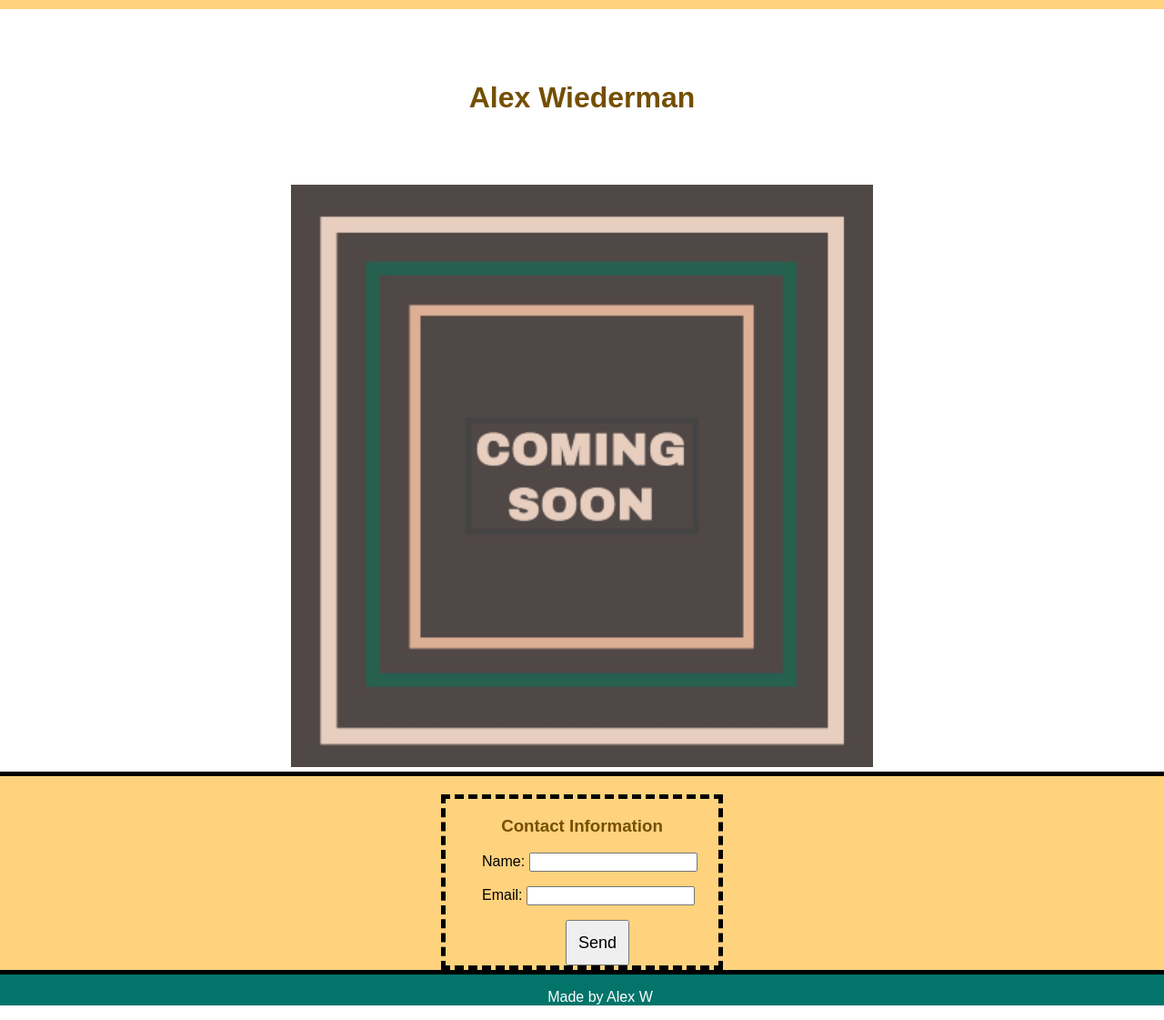
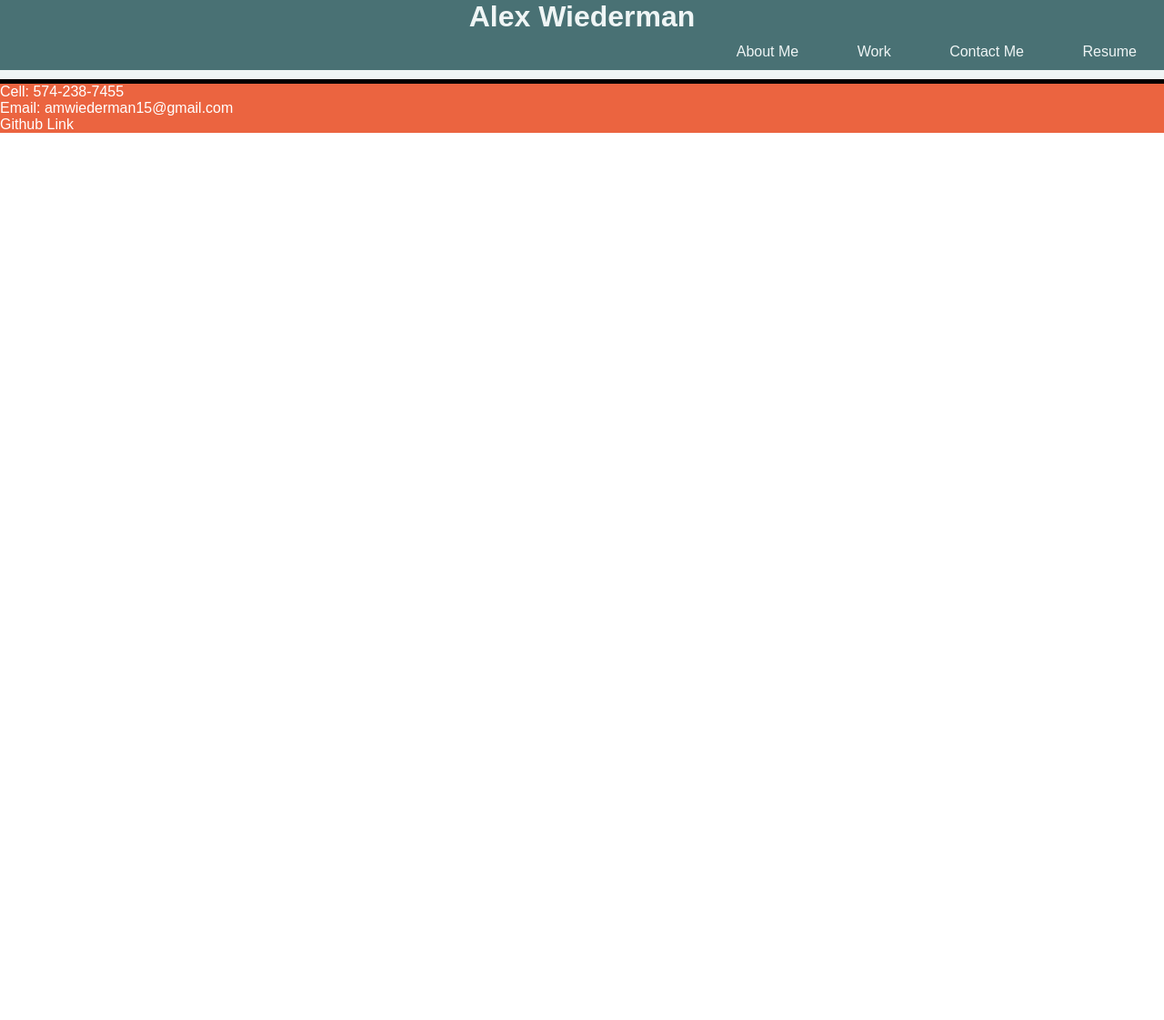
Before and after one commit to AlexWiederman/Personal_Portfolio, a plain HTML site: page index.html in a window 1280 px wide. Shown: the whole page at 91% size. After the commit the page ends 800 px from the top, so only its background shows below. Drawn offline with Linux system fonts and the light colour scheme.

Commit message:
header and footer started

```diff
--- a/assets/style.css
+++ b/assets/style.css
@@ -1,5 +1,45 @@
 * {
     font-family: sans-serif;
+    margin: 0;
+    padding: 0;
+
+}
+
+:root {
+    --color1: rgb(239, 245, 245);
+    --color2: rgb(214, 228, 229)    ;
+    --color3: rgb(73, 113, 116);
+    --color4: rgb(235, 100, 64);
+}
+
+
+
+header {
+    background-color: var(--color3);
+    margin: 0;
+    color:var(--color1);
+    text-align: center;
+}
+
+nav {
+    background-color: var(--color3);
+    width: 100%;
+    border-bottom: solid 10px;
+    border-color: var(--color1);
+    line-height: 40px;
+margin: 0;
+/* position: fixed; */
+height: auto;
+color: var(--color1);
+text-align: right;
+}
+
+nav li {
+    display: inline-block;
+    text-decoration: none;
+
+    margin-left: 30px;
+    margin-right: 30px;
 }
 
 
@@ -8,93 +48,25 @@ body {
 }
 
 
-header {
-    background-color: rgb(2, 116, 106);
-    width: 100%;
-    border-bottom: solid 10px;
-    border-color: rgb(255, 210, 126);
-    line-height: 40px;
-margin: 0;
-position: fixed;
 
+.center_flex {
+    border-top: solid 5px black;
+    background-color: var(--color4);
+    color: white;
+    display: flex;
+    justify-content: space-between;
 
 }
+footer li{
 
-a {
-    text-decoration: none;
-    color: white;
-    padding: 0px 30px;
-}
+    /* display:inline-block;
+    align-items: center;
+    padding-left: 10%;
+    padding-right: 5%; */
 
-li {
-    display: inline;
+  /* width: 10px;
+  height: 10px;
 
-    text-decoration: none;
-    margin: 0;
-
+    */
 
 }
-
-.text-right {
-    text-align: right;
-    margin: 0;
-}
-
-.text-centered {
-    text-align:center;
-}
-
-h1 {
-    padding: 50px;
-    color:rgb(116, 79, 0);
-}
-
-.image {
-   /* position: absolute; */
-   /* padding: 20px;
-  left: 400px; */
-  display: block;
-  margin-left: auto;
-  margin-right: auto;
-  width: 50%;
-  padding: 5px;
-
-}
-
-h3 {
-    display: absolute;
-    color: rgb(116, 79, 0);
-
-}
-
-.contact-info{
-    background-color: rgb(255, 210, 126);
-}
-
-section {
-    border-top: solid 5px black;
-
-    padding-top: 20px;
-}
-
-.button {
-    position: relative;
-    left: 44%;
-    height: 50px;
-    width: 70px;
-    font-size: large;
-    margin: 0 auto;
-}
-
-/* centering everything on page? */
-form {
-    margin: 0 auto;
-  width: 300px;
-  border: dashed 5px;
-}
-
-footer {
-    border-top: solid 5px black;
-    background-color: rgb(2, 116, 106);
-    color: white;
-}
--- a/index.html
+++ b/index.html
@@ -8,44 +8,33 @@
 
 <body>
     <header>
+        <h1 class="text-centered">Alex Wiederman</h1>
+    </header>
 
-    </header>
+    <!--Links to the different parts of the webpage-->
     <nav>
-
+        <ul class="text-right">
+            <li>About Me</li>
+            <li>Work</li>
+            <li>Contact Me</li>
+            <li>Resume</li>
+        </ul>
     </nav>
-    <ul class="text-right">
-        <li><a href="https://github.com/AlexWiederman">Github</a></li>
-        <li><a href="###">Portfolio</a></li>
-        <li><a href="###">Contact</a></li>
-    </ul>
 
     <main>
-        <h1 class="text-centered">Alex Wiederman</h1>
-        <img class="image" src="/assets/Images/image_1.png"
-            alt="Casacading squares with text reading Coming Soon in the middle" />
 
 
-        <section class="contact-info">
 
-            <form>
-                <h3 class="text-centered">Contact Information</h3>
-                <ul>
-                    <li>Name:</li>
-                    <input type="text" id="name" name="username">
-                </ul>
-                <ul>
-                    <li>Email:</li>
-                    <input type="text" name="email" id="email-address">
-                </ul>
-                <button class="button" type="submit">Send</button>
-        </section>
-        </form>
     </main>
 
     <footer>
-        <ul class="text-centered">
-            <li>Made by Alex W</li>
-        </ul>
+        <div class="center_flex">
+            <ul>
+                <li>Cell: 574-238-7455</li>
+                <li>Email: amwiederman15@gmail.com</li>
+                <li>Github Link</li>
+            </ul>
+        </div>
 
     </footer>
 </body>
```
